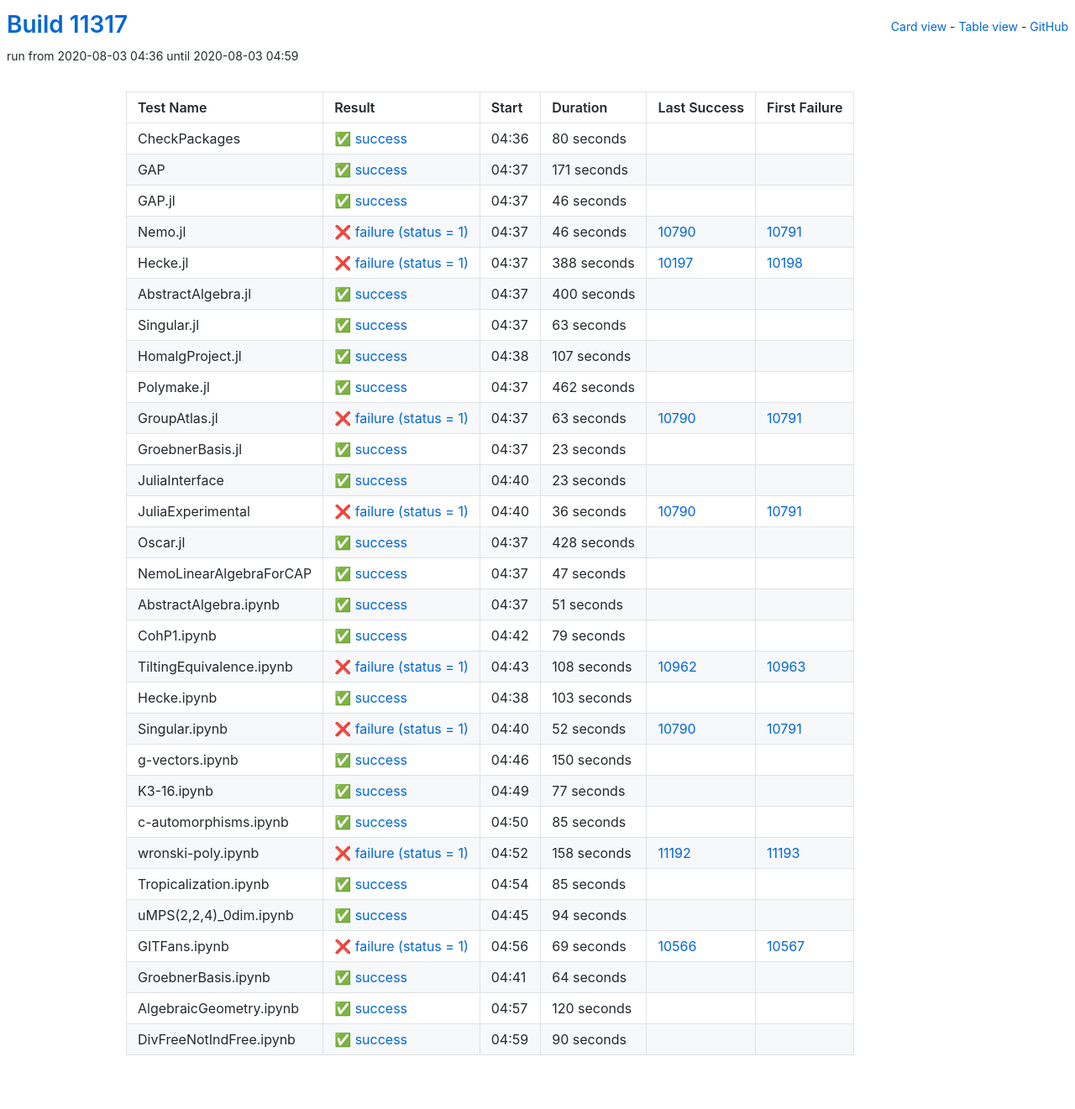
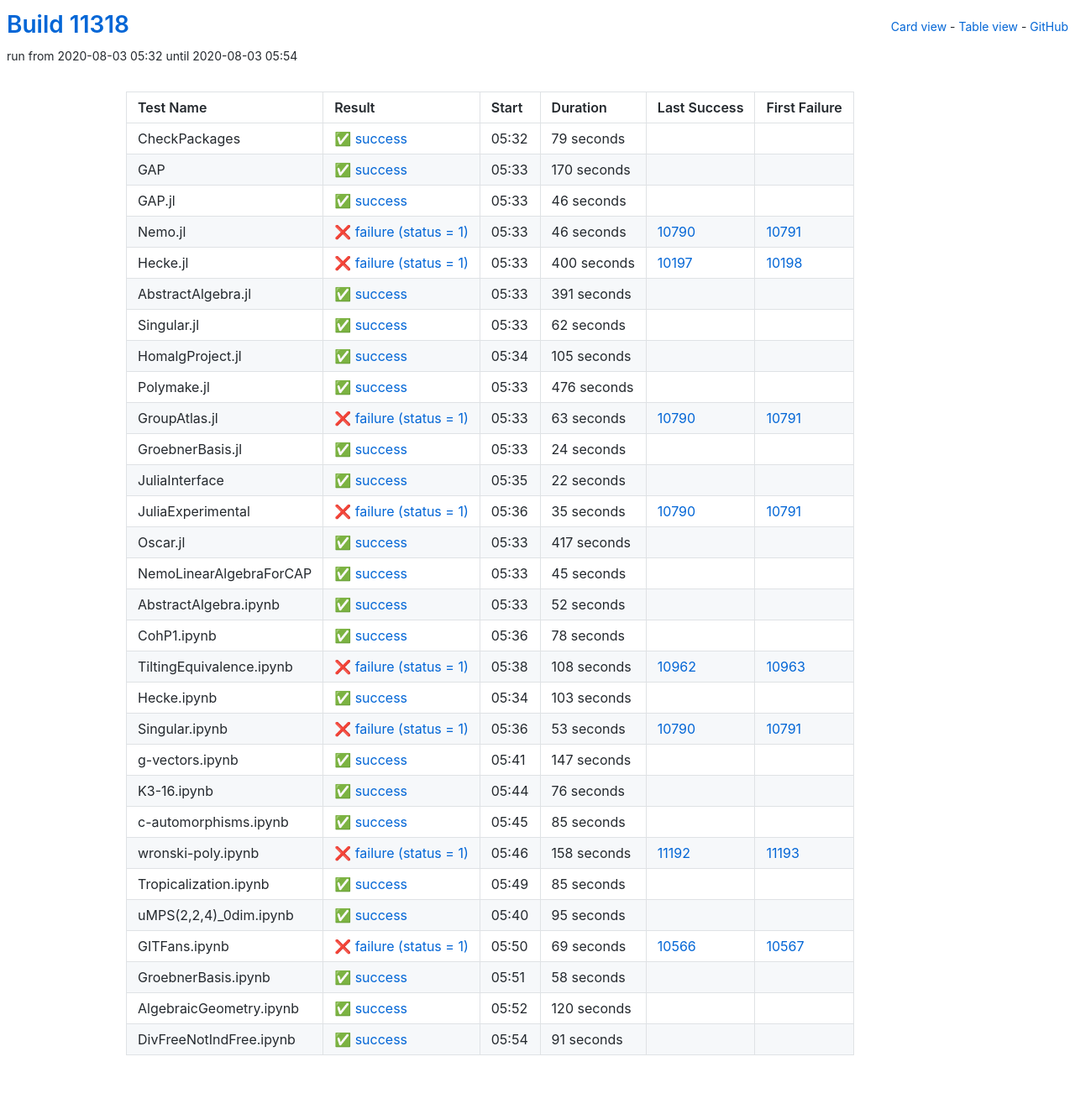
Before and after one commit to oscar-system/oscar-ci-status, a Jekyll site: the page built from table.html, in a window 1280 px wide. Shown: the whole page at 84% size. Built offline with Jekyll 4.4.1, drawn with Linux system fonts in a browser that asks for light colours.

Commit message:
Build #11318

```diff
--- a/_data/ci.yml
+++ b/_data/ci.yml
@@ -1,6 +1,6 @@
 ---
-build: 11317
-build_url: https://oscarci.mathematik.uni-kl.de/job/oscar/11317/
+build: 11318
+build_url: https://oscarci.mathematik.uni-kl.de/job/oscar/11318/
 job: oscar
 organization: oscar-system
 repo: oscar-ci-status
@@ -8,32 +8,32 @@
 tests:
 - name: CheckPackages
   id: checkpackages
-  log: https://oscarci.mathematik.uni-kl.de/job/oscar/11317/artifact/logs/build-11317/CheckPackages.log
-  start: 2020-08-03 04:36
+  log: https://oscarci.mathematik.uni-kl.de/job/oscar/11318/artifact/logs/build-11318/CheckPackages.log
+  start: 2020-08-03 05:32
   success: true
   exitcode: 0
   status: success
-  duration: 80
+  duration: 79
   last_success: false
   last_success_url:
   first_failure: false
   first_failure_url:
 - name: GAP
   id: gap
-  log: https://oscarci.mathematik.uni-kl.de/job/oscar/11317/artifact/logs/build-11317/GAP.log
-  start: 2020-08-03 04:37
+  log: https://oscarci.mathematik.uni-kl.de/job/oscar/11318/artifact/logs/build-11318/GAP.log
+  start: 2020-08-03 05:33
   success: true
   exitcode: 0
   status: success
-  duration: 171
+  duration: 170
   last_success: false
   last_success_url:
   first_failure: false
   first_failure_url:
 - name: GAP.jl
   id: gap-jl
-  log: https://oscarci.mathematik.uni-kl.de/job/oscar/11317/artifact/logs/build-11317/GAP.jl.log
-  start: 2020-08-03 04:37
+  log: https://oscarci.mathematik.uni-kl.de/job/oscar/11318/artifact/logs/build-11318/GAP.jl.log
+  start: 2020-08-03 05:33
   success: true
   exitcode: 0
   status: success
@@ -44,8 +44,8 @@
   first_failure_url:
 - name: Nemo.jl
   id: nemo-jl
-  log: https://oscarci.mathematik.uni-kl.de/job/oscar/11317/artifact/logs/build-11317/Nemo.jl.log
-  start: 2020-08-03 04:37
+  log: https://oscarci.mathematik.uni-kl.de/job/oscar/11318/artifact/logs/build-11318/Nemo.jl.log
+  start: 2020-08-03 05:33
   success: false
   exitcode: 1
   status: failure
@@ -56,68 +56,68 @@
   first_failure_url: https://oscarci.mathematik.uni-kl.de/job/oscar/10791/
 - name: Hecke.jl
   id: hecke-jl
-  log: https://oscarci.mathematik.uni-kl.de/job/oscar/11317/artifact/logs/build-11317/Hecke.jl.log
-  start: 2020-08-03 04:37
+  log: https://oscarci.mathematik.uni-kl.de/job/oscar/11318/artifact/logs/build-11318/Hecke.jl.log
+  start: 2020-08-03 05:33
   success: false
   exitcode: 1
   status: failure
-  duration: 388
+  duration: 400
   last_success: 10197
   last_success_url: https://oscarci.mathematik.uni-kl.de/job/oscar/10197/
   first_failure: 10198
   first_failure_url: https://oscarci.mathematik.uni-kl.de/job/oscar/10198/
 - name: AbstractAlgebra.jl
   id: abstractalgebra-jl
-  log: https://oscarci.mathematik.uni-kl.de/job/oscar/11317/artifact/logs/build-11317/AbstractAlgebra.jl.log
-  start: 2020-08-03 04:37
+  log: https://oscarci.mathematik.uni-kl.de/job/oscar/11318/artifact/logs/build-11318/AbstractAlgebra.jl.log
+  start: 2020-08-03 05:33
   success: true
   exitcode: 0
   status: success
-  duration: 400
+  duration: 391
   last_success: false
   last_success_url:
   first_failure: false
   first_failure_url:
 - name: Singular.jl
   id: singular-jl
-  log: https://oscarci.mathematik.uni-kl.de/job/oscar/11317/artifact/logs/build-11317/Singular.jl.log
-  start: 2020-08-03 04:37
+  log: https://oscarci.mathematik.uni-kl.de/job/oscar/11318/artifact/logs/build-11318/Singular.jl.log
+  start: 2020-08-03 05:33
   success: true
   exitcode: 0
   status: success
-  duration: 63
+  duration: 62
   last_success: false
   last_success_url:
   first_failure: false
   first_failure_url:
 - name: HomalgProject.jl
   id: homalgproject-jl
-  log: https://oscarci.mathematik.uni-kl.de/job/oscar/11317/artifact/logs/build-11317/HomalgProject.jl.log
-  start: 2020-08-03 04:38
+  log: https://oscarci.mathematik.uni-kl.de/job/oscar/11318/artifact/logs/build-11318/HomalgProject.jl.log
+  start: 2020-08-03 05:34
   success: true
   exitcode: 0
   status: success
-  duration: 107
+  duration: 105
   last_success: false
   last_success_url:
   first_failure: false
   first_failure_url:
 - name: Polymake.jl
   id: polymake-jl
-  log: https://oscarci.mathematik.uni-kl.de/job/oscar/11317/artifact/logs/build-11317/Polymake.jl.log
-  start: 2020-08-03 04:37
+  log: https://oscarci.mathematik.uni-kl.de/job/oscar/11318/artifact/logs/build-11318/Polymake.jl.log
+  start: 2020-08-03 05:33
   success: true
   exitcode: 0
   status: success
-  duration: 462
+  duration: 476
   last_success: false
   last_success_url:
   first_failure: false
   first_failure_url:
 - name: GroupAtlas.jl
   id: groupatlas-jl
-  log: https://oscarci.mathematik.uni-kl.de/job/oscar/11317/artifact/logs/build-11317/GroupAtlas.jl.log
-  start: 2020-08-03 04:37
+  log: https://oscarci.mathematik.uni-kl.de/job/oscar/11318/artifact/logs/build-11318/GroupAtlas.jl.log
+  start: 2020-08-03 05:33
   success: false
   exitcode: 1
   status: failure
@@ -128,92 +128,92 @@
   first_failure_url: https://oscarci.mathematik.uni-kl.de/job/oscar/10791/
 - name: GroebnerBasis.jl
   id: groebnerbasis-jl
-  log: https://oscarci.mathematik.uni-kl.de/job/oscar/11317/artifact/logs/build-11317/GroebnerBasis.jl.log
-  start: 2020-08-03 04:37
+  log: https://oscarci.mathematik.uni-kl.de/job/oscar/11318/artifact/logs/build-11318/GroebnerBasis.jl.log
+  start: 2020-08-03 05:33
   success: true
   exitcode: 0
   status: success
-  duration: 23
+  duration: 24
   last_success: false
   last_success_url:
   first_failure: false
   first_failure_url:
 - name: JuliaInterface
   id: juliainterface
-  log: https://oscarci.mathematik.uni-kl.de/job/oscar/11317/artifact/logs/build-11317/JuliaInterface.log
-  start: 2020-08-03 04:40
+  log: https://oscarci.mathematik.uni-kl.de/job/oscar/11318/artifact/logs/build-11318/JuliaInterface.log
+  start: 2020-08-03 05:35
   success: true
   exitcode: 0
   status: success
-  duration: 23
+  duration: 22
   last_success: false
   last_success_url:
   first_failure: false
   first_failure_url:
 - name: JuliaExperimental
   id: juliaexperimental
-  log: https://oscarci.mathematik.uni-kl.de/job/oscar/11317/artifact/logs/build-11317/JuliaExperimental.log
-  start: 2020-08-03 04:40
+  log: https://oscarci.mathematik.uni-kl.de/job/oscar/11318/artifact/logs/build-11318/JuliaExperimental.log
+  start: 2020-08-03 05:36
   success: false
   exitcode: 1
   status: failure
-  duration: 36
+  duration: 35
   last_success: 10790
   last_success_url: https://oscarci.mathematik.uni-kl.de/job/oscar/10790/
   first_failure: 10791
   first_failure_url: https://oscarci.mathematik.uni-kl.de/job/oscar/10791/
 - name: Oscar.jl
   id: oscar-jl
-  log: https://oscarci.mathematik.uni-kl.de/job/oscar/11317/artifact/logs/build-11317/Oscar.jl.log
-  start: 2020-08-03 04:37
+  log: https://oscarci.mathematik.uni-kl.de/job/oscar/11318/artifact/logs/build-11318/Oscar.jl.log
+  start: 2020-08-03 05:33
   success: true
   exitcode: 0
   status: success
-  duration: 428
+  duration: 417
   last_success: false
   last_success_url:
   first_failure: false
   first_failure_url:
 - name: NemoLinearAlgebraForCAP
   id: nemolinearalgebraforcap
-  log: https://oscarci.mathematik.uni-kl.de/job/oscar/11317/artifact/logs/build-11317/NemoLinearAlgebraForCAP.log
-  start: 2020-08-03 04:37
+  log: https://oscarci.mathematik.uni-kl.de/job/oscar/11318/artifact/logs/build-11318/NemoLinearAlgebraForCAP.log
+  start: 2020-08-03 05:33
   success: true
   exitcode: 0
   status: success
-  duration: 47
+  duration: 45
   last_success: false
   last_success_url:
   first_failure: false
   first_failure_url:
 - name: AbstractAlgebra.ipynb
   id: abstractalgebra-ipynb
-  log: https://oscarci.mathematik.uni-kl.de/job/oscar/11317/artifact/logs/build-11317/AbstractAlgebra.ipynb.log
-  start: 2020-08-03 04:37
+  log: https://oscarci.mathematik.uni-kl.de/job/oscar/11318/artifact/logs/build-11318/AbstractAlgebra.ipynb.log
+  start: 2020-08-03 05:33
   success: true
   exitcode: 0
   status: success
-  duration: 51
+  duration: 52
   last_success: false
   last_success_url:
   first_failure: false
   first_failure_url:
 - name: CohP1.ipynb
   id: cohp1-ipynb
-  log: https://oscarci.mathematik.uni-kl.de/job/oscar/11317/artifact/logs/build-11317/CohP1.ipynb.log
-  start: 2020-08-03 04:42
+  log: https://oscarci.mathematik.uni-kl.de/job/oscar/11318/artifact/logs/build-11318/CohP1.ipynb.log
+  start: 2020-08-03 05:36
   success: true
   exitcode: 0
   status: success
-  duration: 79
+  duration: 78
   last_success: false
   last_success_url:
   first_failure: false
   first_failure_url:
 - name: TiltingEquivalence.ipynb
   id: tiltingequivalence-ipynb
-  log: https://oscarci.mathematik.uni-kl.de/job/oscar/11317/artifact/logs/build-11317/TiltingEquivalence.ipynb.log
-  start: 2020-08-03 04:43
+  log: https://oscarci.mathematik.uni-kl.de/job/oscar/11318/artifact/logs/build-11318/TiltingEquivalence.ipynb.log
+  start: 2020-08-03 05:38
   success: false
   exitcode: 1
   status: failure
@@ -224,8 +224,8 @@
   first_failure_url: https://oscarci.mathematik.uni-kl.de/job/oscar/10963/
 - name: Hecke.ipynb
   id: hecke-ipynb
-  log: https://oscarci.mathematik.uni-kl.de/job/oscar/11317/artifact/logs/build-11317/Hecke.ipynb.log
-  start: 2020-08-03 04:38
+  log: https://oscarci.mathematik.uni-kl.de/job/oscar/11318/artifact/logs/build-11318/Hecke.ipynb.log
+  start: 2020-08-03 05:34
   success: true
   exitcode: 0
   status: success
@@ -236,44 +236,44 @@
   first_failure_url:
 - name: Singular.ipynb
   id: singular-ipynb
-  log: https://oscarci.mathematik.uni-kl.de/job/oscar/11317/artifact/logs/build-11317/Singular.ipynb.log
-  start: 2020-08-03 04:40
+  log: https://oscarci.mathematik.uni-kl.de/job/oscar/11318/artifact/logs/build-11318/Singular.ipynb.log
+  start: 2020-08-03 05:36
   success: false
   exitcode: 1
   status: failure
-  duration: 52
+  duration: 53
   last_success: 10790
   last_success_url: https://oscarci.mathematik.uni-kl.de/job/oscar/10790/
   first_failure: 10791
   first_failure_url: https://oscarci.mathematik.uni-kl.de/job/oscar/10791/
 - name: g-vectors.ipynb
   id: g-vectors-ipynb
-  log: https://oscarci.mathematik.uni-kl.de/job/oscar/11317/artifact/logs/build-11317/g-vectors.ipynb.log
-  start: 2020-08-03 04:46
+  log: https://oscarci.mathematik.uni-kl.de/job/oscar/11318/artifact/logs/build-11318/g-vectors.ipynb.log
+  start: 2020-08-03 05:41
   success: true
   exitcode: 0
   status: success
-  duration: 150
+  duration: 147
   last_success: false
   last_success_url:
   first_failure: false
   first_failure_url:
 - name: K3-16.ipynb
   id: k3-16-ipynb
-  log: https://oscarci.mathematik.uni-kl.de/job/oscar/11317/artifact/logs/build-11317/K3-16.ipynb.log
-  start: 2020-08-03 04:49
+  log: https://oscarci.mathematik.uni-kl.de/job/oscar/11318/artifact/logs/build-11318/K3-16.ipynb.log
+  start: 2020-08-03 05:44
   success: true
   exitcode: 0
   status: success
-  duration: 77
+  duration: 76
   last_success: false
   last_success_url:
   first_failure: false
   first_failure_url:
 - name: c-automorphisms.ipynb
   id: c-automorphisms-ipynb
-  log: https://oscarci.mathematik.uni-kl.de/job/oscar/11317/artifact/logs/build-11317/c-automorphisms.ipynb.log
-  start: 2020-08-03 04:50
+  log: https://oscarci.mathematik.uni-kl.de/job/oscar/11318/artifact/logs/build-11318/c-automorphisms.ipynb.log
+  start: 2020-08-03 05:45
   success: true
   exitcode: 0
   status: success
@@ -284,8 +284,8 @@
   first_failure_url:
 - name: wronski-poly.ipynb
   id: wronski-poly-ipynb
-  log: https://oscarci.mathematik.uni-kl.de/job/oscar/11317/artifact/logs/build-11317/wronski-poly.ipynb.log
-  start: 2020-08-03 04:52
+  log: https://oscarci.mathematik.uni-kl.de/job/oscar/11318/artifact/logs/build-11318/wronski-poly.ipynb.log
+  start: 2020-08-03 05:46
   success: false
   exitcode: 1
   status: failure
@@ -296,8 +296,8 @@
   first_failure_url: https://oscarci.mathematik.uni-kl.de/job/oscar/11193/
 - name: Tropicalization.ipynb
   id: tropicalization-ipynb
-  log: https://oscarci.mathematik.uni-kl.de/job/oscar/11317/artifact/logs/build-11317/Tropicalization.ipynb.log
-  start: 2020-08-03 04:54
+  log: https://oscarci.mathematik.uni-kl.de/job/oscar/11318/artifact/logs/build-11318/Tropicalization.ipynb.log
+  start: 2020-08-03 05:49
   success: true
   exitcode: 0
   status: success
@@ -308,20 +308,20 @@
   first_failure_url:
 - name: uMPS(2,2,4)_0dim.ipynb
   id: umps-2-2-4-0dim-ipynb
-  log: https://oscarci.mathematik.uni-kl.de/job/oscar/11317/artifact/logs/build-11317/uMPS-2-2-4-_0dim.ipynb.log
-  start: 2020-08-03 04:45
+  log: https://oscarci.mathematik.uni-kl.de/job/oscar/11318/artifact/logs/build-11318/uMPS-2-2-4-_0dim.ipynb.log
+  start: 2020-08-03 05:40
   success: true
   exitcode: 0
   status: success
-  duration: 94
+  duration: 95
   last_success: false
   last_success_url:
   first_failure: false
   first_failure_url:
 - name: GITFans.ipynb
   id: gitfans-ipynb
-  log: https://oscarci.mathematik.uni-kl.de/job/oscar/11317/artifact/logs/build-11317/GITFans.ipynb.log
-  start: 2020-08-03 04:56
+  log: https://oscarci.mathematik.uni-kl.de/job/oscar/11318/artifact/logs/build-11318/GITFans.ipynb.log
+  start: 2020-08-03 05:50
   success: false
   exitcode: 1
   status: failure
@@ -332,20 +332,20 @@
   first_failure_url: https://oscarci.mathematik.uni-kl.de/job/oscar/10567/
 - name: GroebnerBasis.ipynb
   id: groebnerbasis-ipynb
-  log: https://oscarci.mathematik.uni-kl.de/job/oscar/11317/artifact/logs/build-11317/GroebnerBasis.ipynb.log
-  start: 2020-08-03 04:41
+  log: https://oscarci.mathematik.uni-kl.de/job/oscar/11318/artifact/logs/build-11318/GroebnerBasis.ipynb.log
+  start: 2020-08-03 05:51
   success: true
   exitcode: 0
   status: success
-  duration: 64
+  duration: 58
   last_success: false
   last_success_url:
   first_failure: false
   first_failure_url:
 - name: AlgebraicGeometry.ipynb
   id: algebraicgeometry-ipynb
-  log: https://oscarci.mathematik.uni-kl.de/job/oscar/11317/artifact/logs/build-11317/AlgebraicGeometry.ipynb.log
-  start: 2020-08-03 04:57
+  log: https://oscarci.mathematik.uni-kl.de/job/oscar/11318/artifact/logs/build-11318/AlgebraicGeometry.ipynb.log
+  start: 2020-08-03 05:52
   success: true
   exitcode: 0
   status: success
@@ -356,12 +356,12 @@
   first_failure_url:
 - name: DivFreeNotIndFree.ipynb
   id: divfreenotindfree-ipynb
-  log: https://oscarci.mathematik.uni-kl.de/job/oscar/11317/artifact/logs/build-11317/DivFreeNotIndFree.ipynb.log
-  start: 2020-08-03 04:59
+  log: https://oscarci.mathematik.uni-kl.de/job/oscar/11318/artifact/logs/build-11318/DivFreeNotIndFree.ipynb.log
+  start: 2020-08-03 05:54
   success: true
   exitcode: 0
   status: success
-  duration: 90
+  duration: 91
   last_success: false
   last_success_url:
   first_failure: false
```
Also changed, not shown: README.md.
